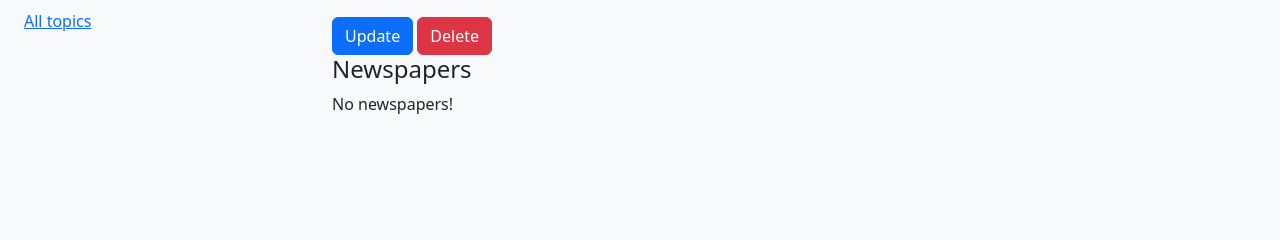
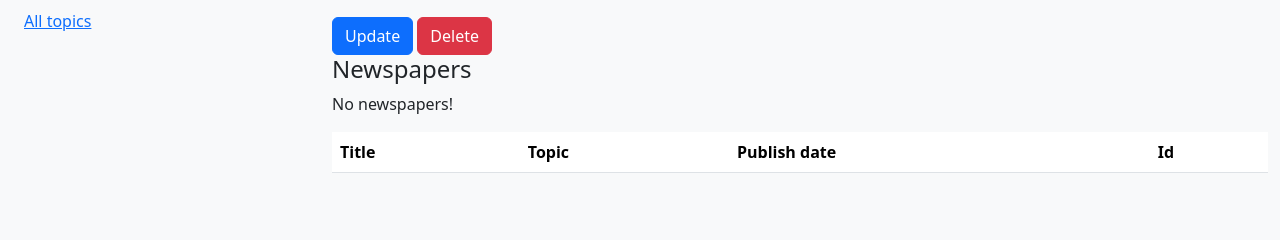
Before and after one commit to ant-komarov/newspaper-agency, a Django app: page /redactors/1/ in a window 1280 px wide. Shown: the part 245-485 px from the top of the page. Run offline with Django 4.2, Linux system fonts and the light colour scheme; the visitor is signed in with stand-in values (Sample User, id 1); data comes from the database, SQL or seed files in the repository; data that the repository does not hold is empty.

Commit message:
Change output of information from paragraphs to table

```diff
--- a/templates/tracker/redactor_detail.html
+++ b/templates/tracker/redactor_detail.html
@@ -13,14 +13,24 @@
   <div class="ml-3">
     <h4>Newspapers</h4>
 
-    {% for newspaper in redactor.newspapers.all %}
-        <hr>
-        <p><strong>Title:</strong> {{ newspaper.title }}</p>
-        <p><strong>Topic:</strong> {{ newspaper.topic.name }}</p>
-        <p><strong>Publish date:</strong> {{ newspaper.publish_date }} </p>
-        <p class="text-muted"><strong>Id:</strong> {{newspaper.id}}</p>
-    {% empty %}
-      <p>No newspapers!</p>
-    {% endfor %}
+    <table class="table">
+      <tr>
+        <th>Title</th>
+        <th>Topic</th>
+        <th>Publish date</th>
+        <th>Id</th>
+      </tr>
+      {% for newspaper in redactor.newspapers.all %}
+        <tr>
+          <td>{{ newspaper.title }}</td>
+          <td>{{ newspaper.topic.name }}</td>
+          <td>{{ newspaper.publish_date }}</td>
+          <td>{{newspaper.id}}</td>
+        </tr>
+      {% empty %}
+        <p>No newspapers!</p>
+      {% endfor %}
+    </table>
+
   </div>
 {% endblock %}
```
